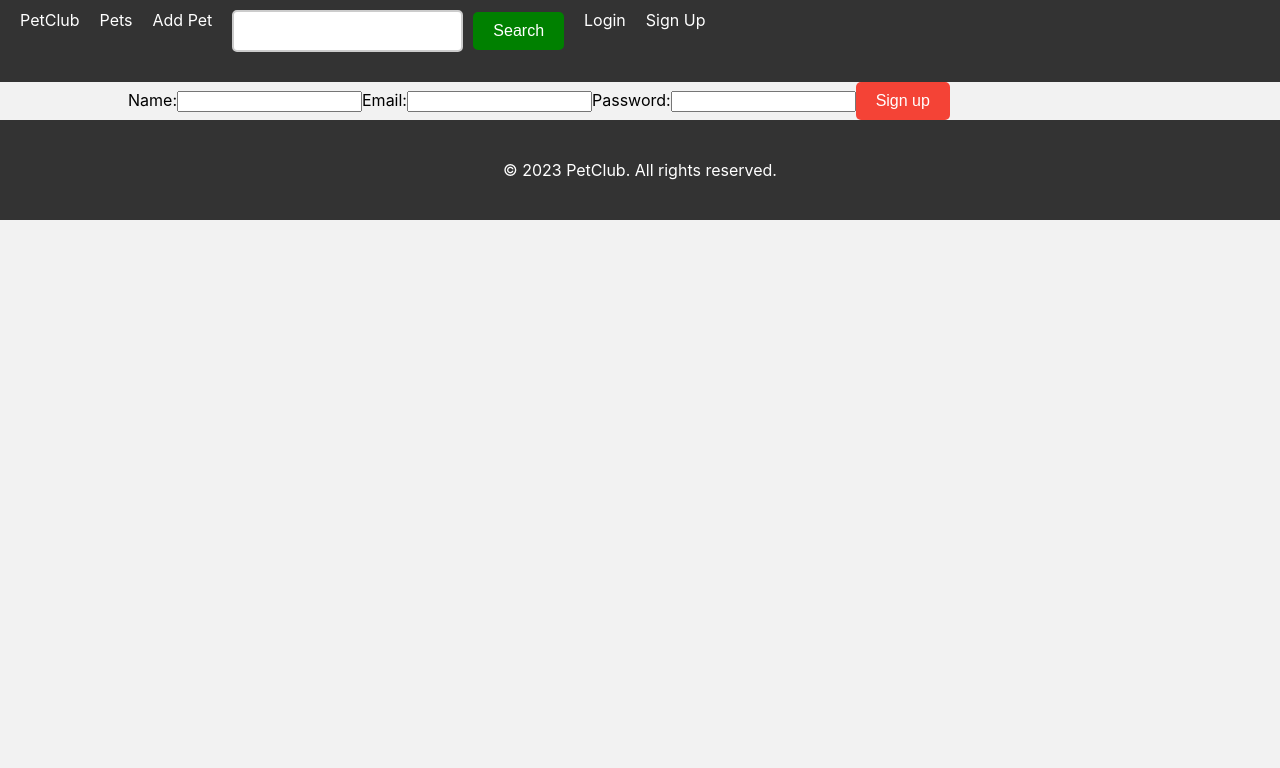
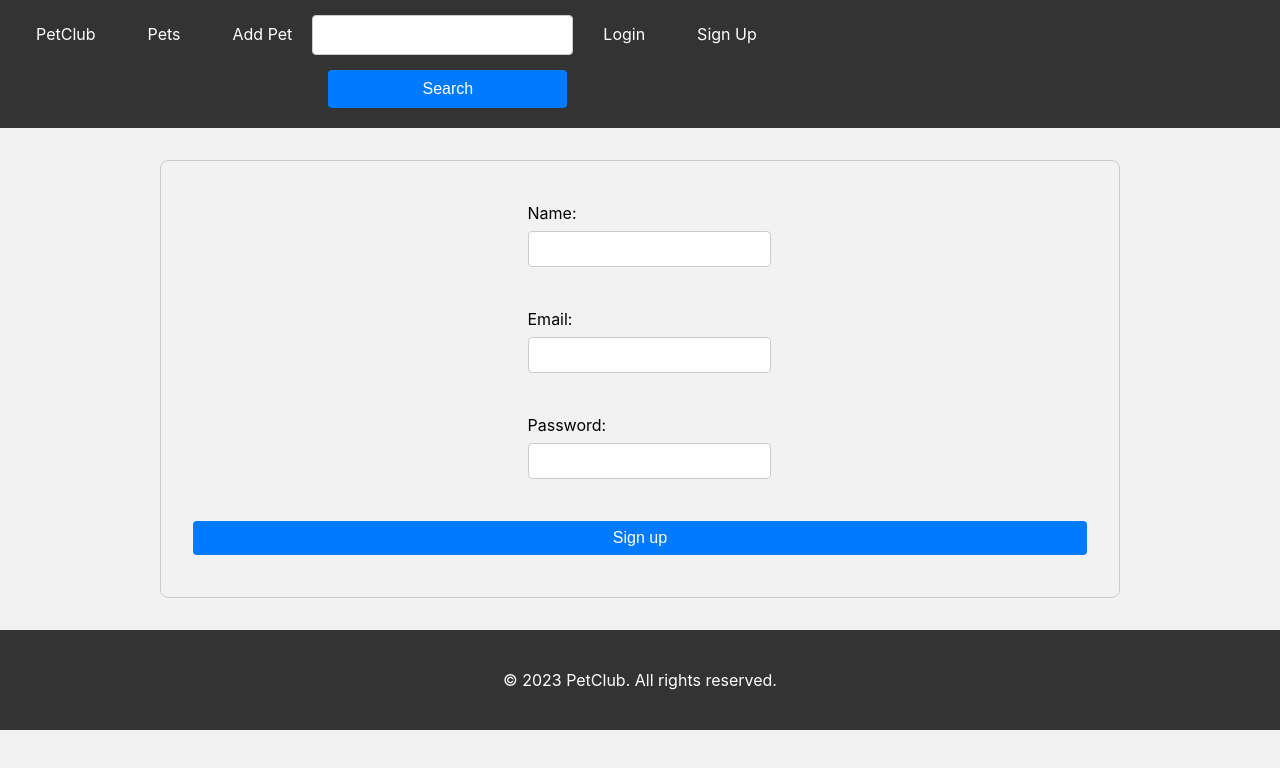
Before and after one commit to DOROTHY2322/phase--3-petfinder-client, a React (Create React App) app: page /signup in a window 1280 px wide. Shown: the top 768 px of the page. Built offline with nearby package versions, Linux system fonts and the light colour scheme.

Commit message:
adding components and styling

```diff
--- a/src/App.css
+++ b/src/App.css
@@ -144,24 +144,30 @@ body {
   justify-content: center;
   height: 100px;
 }
-nav {
-  display: flex;
-  justify-content: flex-end;
+nav ul {
+  list-style-type: none;
+  margin: 0;
+  padding: 0;
+  overflow: hidden;
+  background-color: #333;
 }
 
-ul {
-  display: flex;
-  justify-content: flex-end;
+nav li {
+  float: left;
 }
 
-li {
-  margin-left: 20px;
+nav li a {
+  display: block;
+  color: white;
+  text-align: center;
+  padding: 14px 16px;
+  text-decoration: none;
 }
 
-a {
-  color: black;
-  text-decoration: ivory;
+nav li a:hover {
+  background-color: #111;
 }
+
 
 .add-pet-form {
   display: flex;
@@ -217,44 +223,54 @@ a {
 .search-form {
   display: flex;
   align-items: center;
-  margin-bottom: 20px;
 }
 
 .search-input {
   padding: 10px;
   font-size: 16px;
-  border: 2px solid #ccc;
-  border-radius: 5px;
+  border: 1px solid #ccc;
+  border-radius: 4px;
   margin-right: 10px;
+  flex-grow: 1;
 }
 
 .search-button {
-  padding: 10px 20px;
-  background-color: #008000;
+  background-color: #007bff;
   color: #fff;
+  border: none;
+  border-radius: 4px;
+  padding: 10px;
   font-size: 16px;
-  border: none;
-  border-radius: 5px;
   cursor: pointer;
 }
 
-.search-results {
-  margin-top: 20px;
-  list-style: none;
-  padding: 0;
+.error-message {
+  color: #dc3545;
 }
 
-.search-result-link {
-  color: #008000;
-  text-decoration: none;
-  font-size: 16px;
-  transition: color 0.2s ease-in-out;
+.pet-card {
+  border: 1px solid #ccc;
+  border-radius: 4px;
+  padding: 10px;
+  margin-top: 20px;
 }
 
-.search-result-link:hover {
-  color: #006400;
+.pet-image {
+  max-width: 100%;
+  height: auto;
+  border-radius: 4px;
+  margin-bottom: 10px;
 }
-/* Pets.css */
+
+.pet-name {
+  margin: 0;
+  font-size: 24px;
+}
+
+.pet-info {
+  margin: 0;
+  font-size: 16px;
+}
 
 .pets-container {
   max-width: 800px;
@@ -335,3 +351,82 @@ nav a {
 nav a:hover {
   text-decoration: underline;
 }
+
+form {
+  display: flex;
+  flex-direction: column;
+  align-items: center;
+}
+
+label {
+  display: flex;
+  flex-direction: column;
+  align-items: flex-start;
+  margin: 10px 0;
+}
+
+input {
+  padding: 10px;
+  border-radius: 5px;
+  border: 1px solid #ccc;
+  margin: 5px 0;
+  width: 100%;
+}
+
+button {
+  padding: 10px;
+  background-color: #4CAF50;
+  color: white;
+  border: none;
+  border-radius: 5px;
+  cursor: pointer;
+  margin: 10px 0;
+  width: 100%;
+}
+
+button:hover {
+  background-color: #3e8e41;
+}
+
+.error {
+  color: red;
+  margin: 5px 0;
+}
+.signup-form {
+  display: flex;
+  flex-direction: column;
+  align-items: center;
+  margin: 2rem;
+  padding: 2rem;
+  border: 1px solid #ccc;
+  border-radius: 0.5rem;
+}
+
+.signup-form__label {
+  margin-bottom: 1rem;
+}
+
+.signup-form__input {
+  display: block;
+  width: 100%;
+  padding: 0.5rem;
+  border-radius: 0.25rem;
+  border: 1px solid #ccc;
+  font-size: 1rem;
+  margin-top: 0.5rem;
+  margin-bottom: 1rem;
+}
+
+.signup-form__button {
+  padding: 0.5rem;
+  background-color: #007bff;
+  color: #fff;
+  border: none;
+  border-radius: 0.25rem;
+  font-size: 1rem;
+  cursor: pointer;
+}
+
+.signup-form__button:hover {
+  background-color: #0069d9;
+}
--- a/src/components/SignupForm.js
+++ b/src/components/SignupForm.js
@@ -26,20 +26,20 @@ function SignupForm({ onSignup }) {
   };
 
   return (
-    <form onSubmit={handleSubmit}>
-      <label>
+    <form className="signup-form" onSubmit={handleSubmit}>
+      <label className="signup-form__label">
         Name:
-        <input type="text" value={name} onChange={(e) => setName(e.target.value)} />
+        <input className="signup-form__input" type="text" value={name} onChange={(e) => setName(e.target.value)} />
       </label>
-      <label>
+      <label className="signup-form__label">
         Email:
-        <input type="email" value={email} onChange={(e) => setEmail(e.target.value)} />
+        <input className="signup-form__input" type="email" value={email} onChange={(e) => setEmail(e.target.value)} />
       </label>
-      <label>
+      <label className="signup-form__label">
         Password:
-        <input type="password" value={password} onChange={(e) => setPassword(e.target.value)} />
+        <input className="signup-form__input" type="password" value={password} onChange={(e) => setPassword(e.target.value)} />
       </label>
-      <button type="submit">Sign up</button>
+      <button className="signup-form__button" type="submit">Sign up</button>
     </form>
   );
 }
```
Also changed, not shown: src/components/PrivateRoute.js (added, +12 -0 lines).
